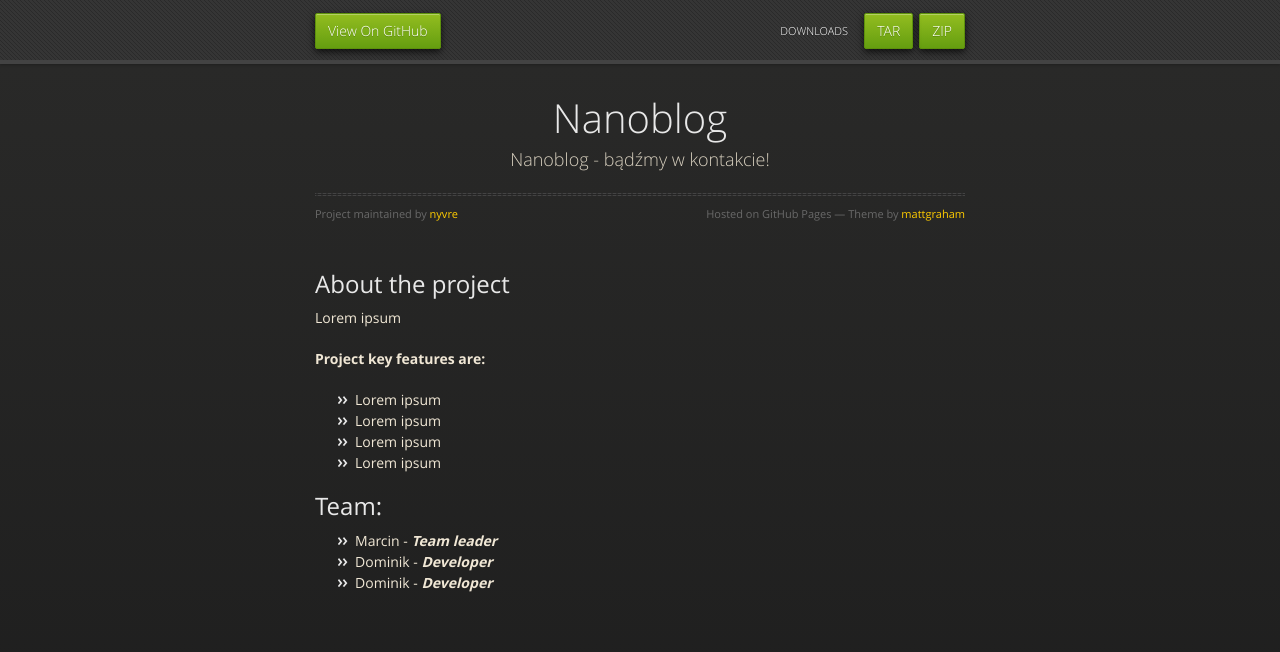
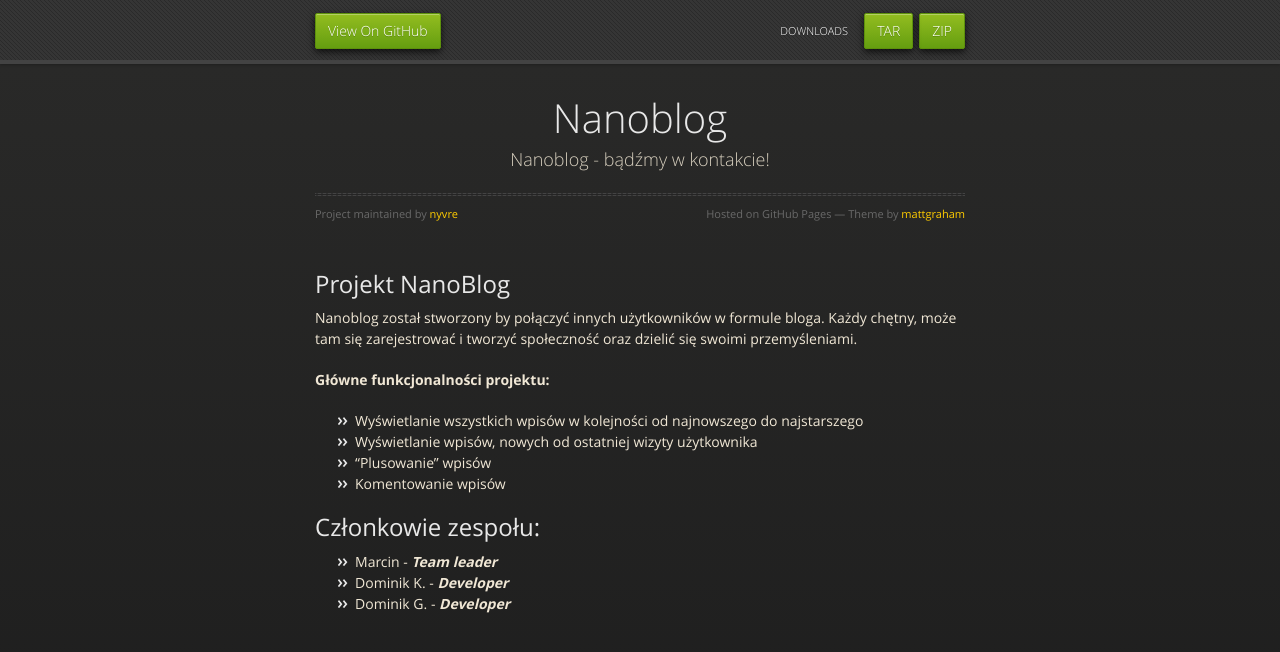
Before and after one commit to nyvre/nanoblog, a Jekyll site: the page built from docs/index.md, in a window 1280 px wide. Shown: the top 652 px of the page. Built offline with Jekyll 4.4.1, drawn with Linux system fonts in a browser that asks for light colours; our own code applies the rules of GitHub Pages for plain Markdown files.

Commit message:
added text in github pages site

```diff
--- a/docs/index.md
+++ b/docs/index.md
@@ -1,18 +1,19 @@
 ---
 layout: default
 ---
-## About the project
+## Projekt NanoBlog
 
-Lorem ipsum
+Nanoblog został stworzony by połączyć innych użytkowników w formule bloga. Każdy chętny, może tam się zarejestrować i tworzyć społeczność
+oraz dzielić się swoimi przemyśleniami.
 
-**Project key features are:**
-* Lorem ipsum
-* Lorem ipsum
-* Lorem ipsum
-* Lorem ipsum
+**Główne funkcjonalności projektu:**
+* Wyświetlanie wszystkich wpisów w kolejności od najnowszego do najstarszego
+* Wyświetlanie wpisów, nowych od ostatniej wizyty użytkownika
+* "Plusowanie" wpisów
+* Komentowanie wpisów
 
 
-## Team:
+## Członkowie zespołu:
 *   Marcin - _**Team leader**_
-*   Dominik - _**Developer**_
-*   Dominik - _**Developer**_
+*   Dominik K. - _**Developer**_
+*   Dominik G. - _**Developer**_
```
